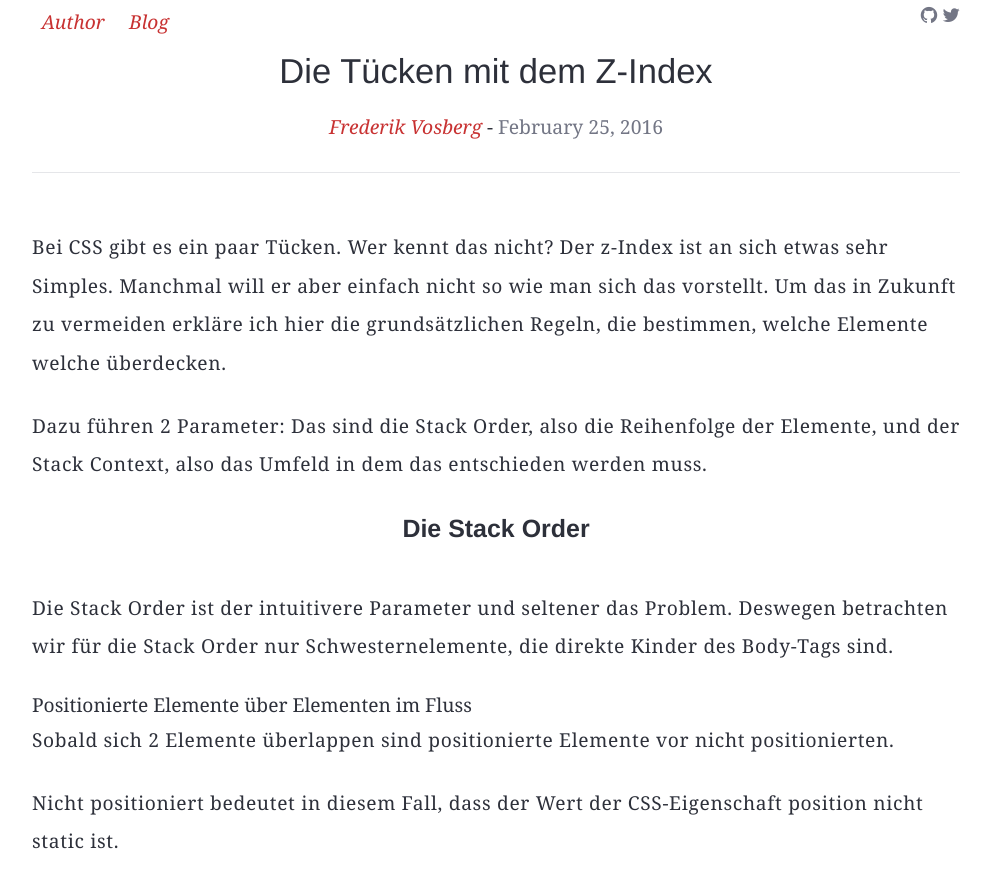
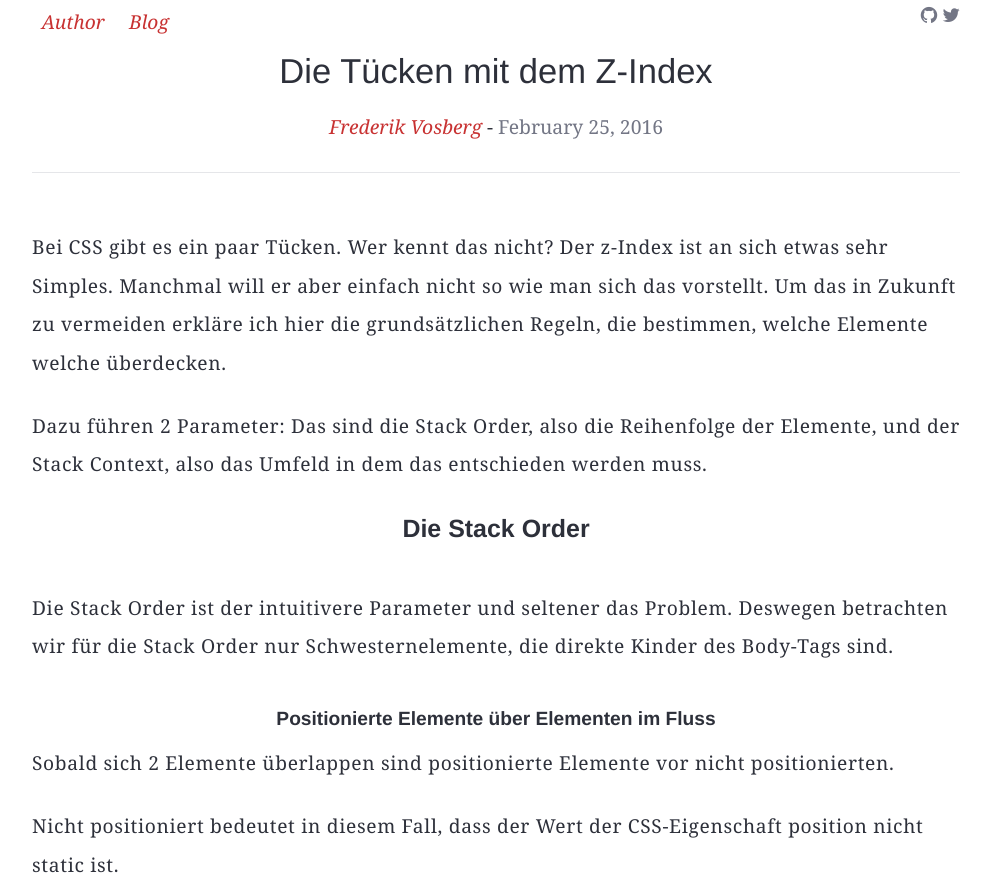
Before and after one commit to fvosberg/fvosberg.github.io, a Jekyll site: the page built from _posts/2016-02-25-die-tuecken-mit-dem-z-index.md, in a window 1280 px wide. Shown: the top 886 px of the page, without its empty margins (144-1134 px from the left). Built offline with Jekyll 4.4.1, drawn with Linux system fonts in a browser that asks for light colours; comment, search, counter and statistics services are not loaded; grey boxes are pictures that could not be loaded.

Commit message:
h3 styling

```diff
--- a/styles/main.scss
+++ b/styles/main.scss
@@ -47,6 +47,14 @@ h2 {
 	border: none;
 }
 
+h3 {
+	@extend h2;
+
+	font-size: 1em;
+	margin-bottom: .5em;
+	margin-top: 2em;
+}
+
 a {
 	color: rgba(200, 50, 50, 1);
 	text-decoration: none;
```
